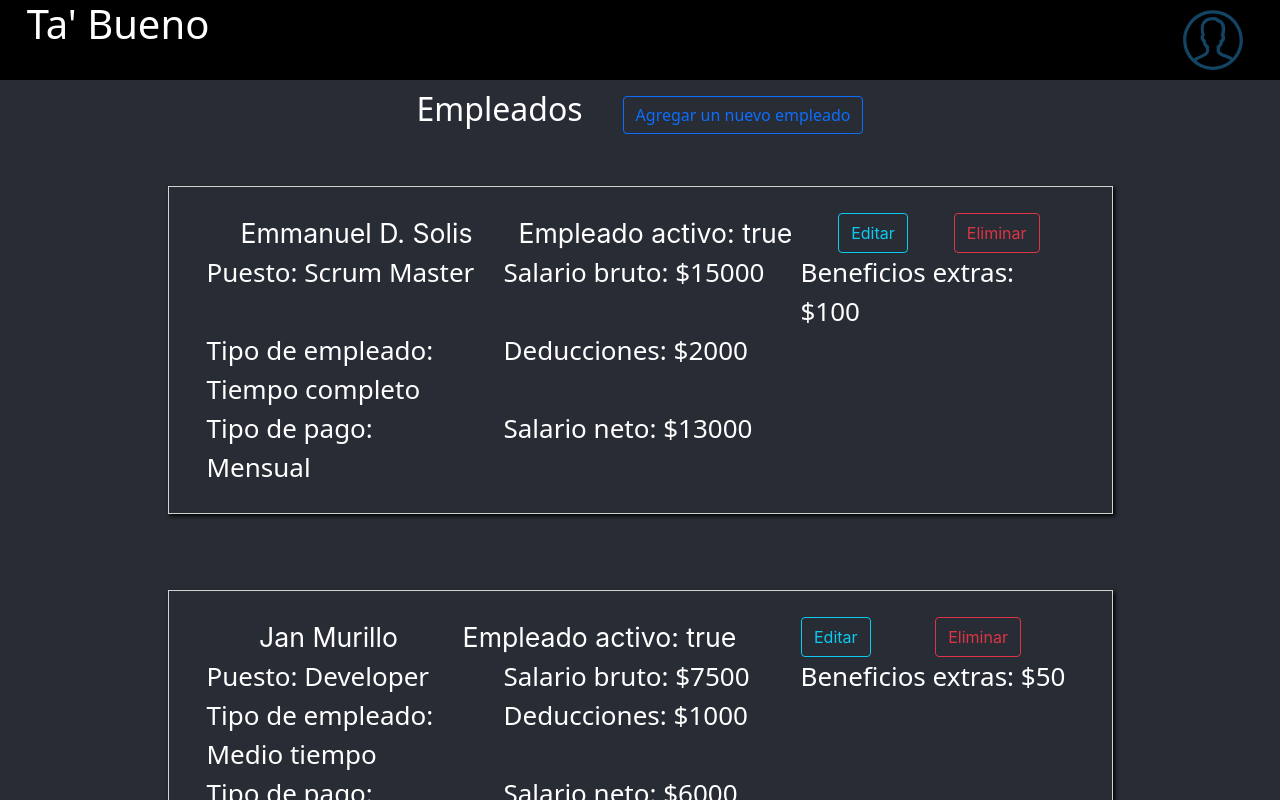
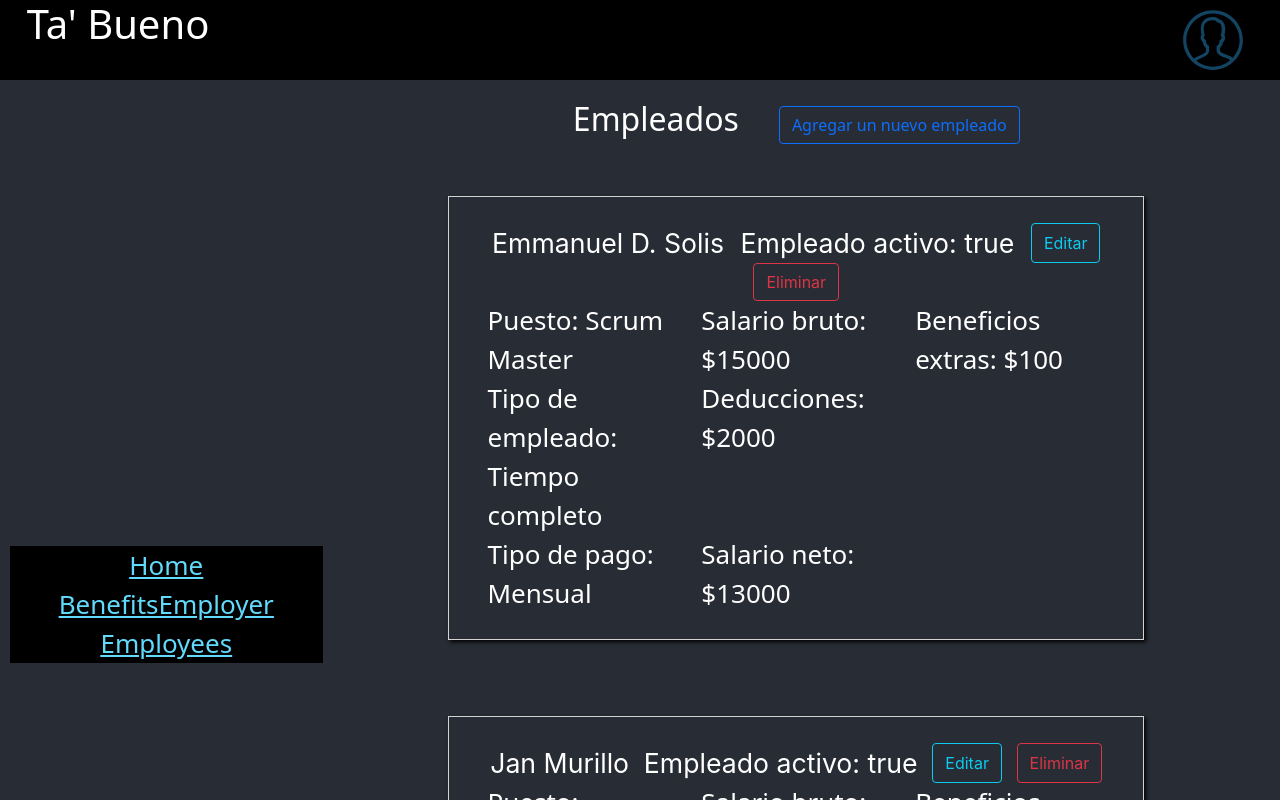
Before and after one commit to emmasolis1/pi-databases_softwareEngineering, a React (Create React App) app in the folder Planilla/planilla-frontend_react/: page /Employees in a window 1280 px wide. Shown: the top 800 px of the page. Built offline with nearby package versions, Linux system fonts and the light colour scheme.

Commit message:
new: added side navigation bar

```diff
--- a/Planilla/planilla-frontend_react/src/Employees.js
+++ b/Planilla/planilla-frontend_react/src/Employees.js
@@ -12,7 +12,9 @@ const Employees = () => {
   return (
     <div className="App">
       <Header />
-      <div className="App-header">
+      <div className='App-header' style={navMenuStyle}>
+        <SideNavigationBar />
+        <div className="App-header">
         <div style={tittleStyle}>
           <h2 style={{paddingRight: '30pt',}}>Empleados</h2>
           <Button color="primary" outline>
@@ -23,7 +25,7 @@ const Employees = () => {
         <EmployeeMainInfo name="Emmanuel D. Solis" isActive="true" jobPosition="Scrum Master" employeeType="Tiempo completo" paymentType="Mensual" netSalary="$15000" sumDeductions="$2000" realSalary="$13000" extraBenefits="$100"/>
         <EmployeeMainInfo name="Jan Murillo" isActive="true" jobPosition="Developer" employeeType="Medio tiempo" paymentType="Semanal" netSalary="$7500" sumDeductions="$1000" realSalary="$6000" extraBenefits="$50"/>
 
-        <Link to="/">Home</Link>
+      </div>
       </div>
       <Footer />
     </div>
@@ -37,4 +39,13 @@ const tittleStyle = {
   alignItems: 'baseline',
 }
 
+const navMenuStyle={
+  display: 'flex',
+  flexDirection: 'row',
+  flexWrap: 'no-wrap',
+  justifyContent: 'center',
+  alignItems: 'strech',
+  alignContent: 'center',
+}
+
 export default Employees;
--- a/Planilla/planilla-frontend_react/src/components/SideNavigationBar.js
+++ b/Planilla/planilla-frontend_react/src/components/SideNavigationBar.js
@@ -1,28 +1,33 @@
 import React from 'react';
+import { Link } from "react-router-dom";
+import Home from '../Home';
+import BenefitsEmployer from '../BenefitsEmployer';
+import Employees from '../Employees';
+import NotFound from '../NotFound';
+import '../App.css';
 
 
 const SideNavigationBar = (props) => {
   return (
     <div className="sidenav" style={divStyle}>
-      <a href="#section">About</a>
-      <a href="#section">Services</a>
-      <a href="#section">Clients</a>
-      <a href="#section">Contact</a>
+      <Link to="/"><a className="App-link">Home</a></Link>
+      <Link to="/BenefitsEmployer"><a className="App-link">BenefitsEmployer</a></Link>
+      <Link to="/Employees"><a className="App-link">Employees</a></Link>
     </div >
  );
 }
 
 
 const divStyle = {
-  display: 'inline-flex',
+  display: 'flex',
   flexDirection: 'column',
   alignItems: 'center',
   position: 'relative',
   justifyContent: 'center',
   alignContent: 'space-between',
 
-  height: '350pt',
-  width: '20%',
+  height: '80%',
+  width: '25%',
   backgroundColor: 'black',
   marginTop: '20pt',
   marginBottom: '20pt',
```
